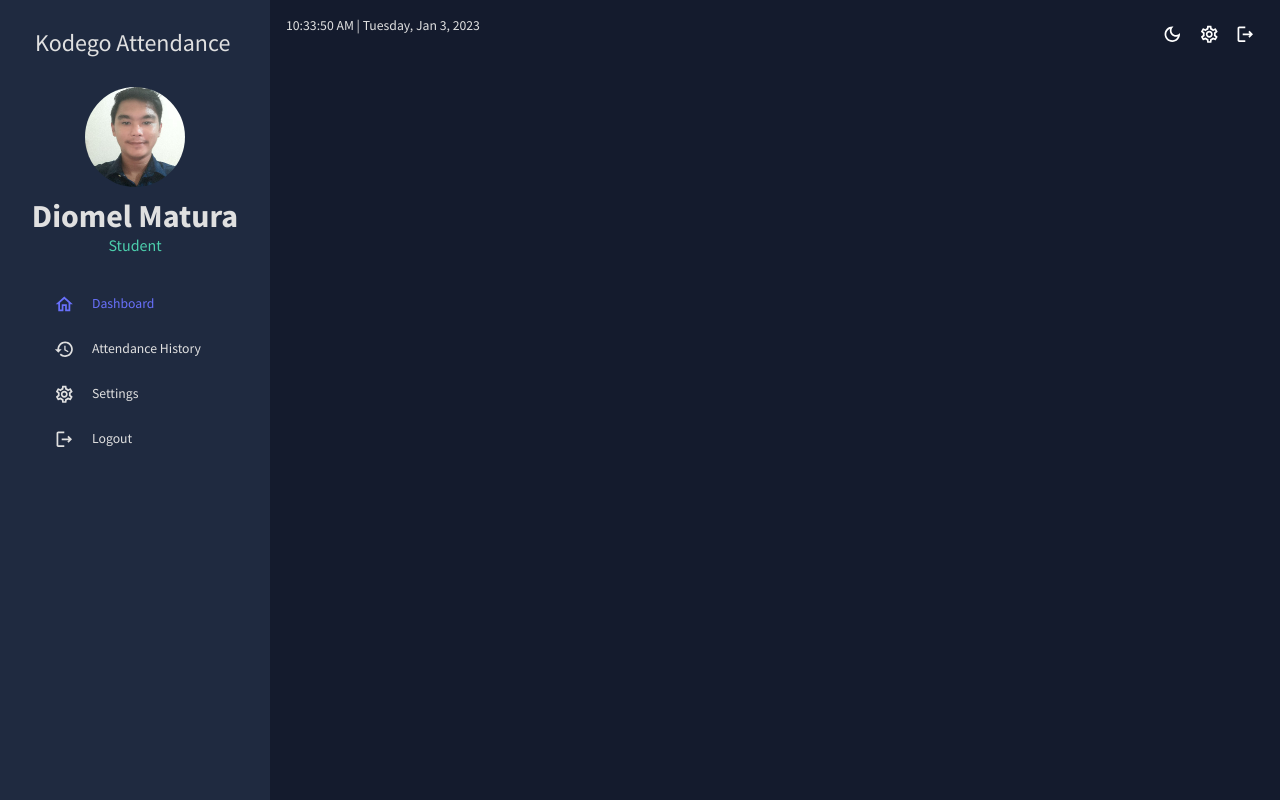
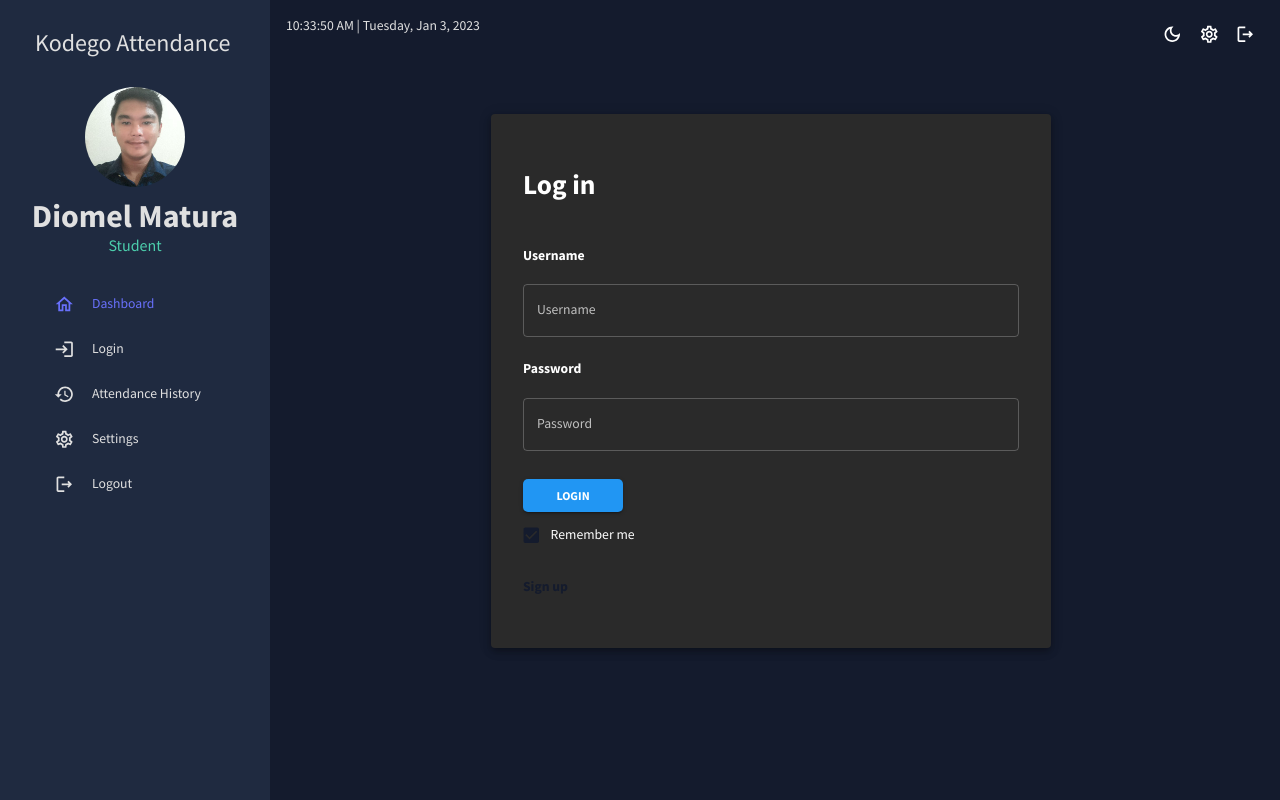
Before and after one commit to PrgDominique/kodegoattendance, a React (Vite) app: page /Login in a window 1280 px wide. Built offline with nearby package versions, Linux system fonts and the light colour scheme.

Commit message:
Login UI created

```diff
--- a/src/App.jsx
+++ b/src/App.jsx
@@ -5,6 +5,7 @@ import Sidebar from "./views/global/Sidebar";
 import Dashboard from "./views/dashboard";
 import Settings from "./views/dashboard/Settings";
 import AttendanceHis from "./views/dashboard/AttendanceHis";
+import Login from "./views/dashboard/Login";
 import { CssBaseline, ThemeProvider } from "@mui/material";
 import { ColorModeContext, useMode } from "./theme";
 
@@ -27,6 +28,7 @@ function App() {
               <Route path="/" element={<Dashboard />} />
               <Route path="/attendance-history" element={<AttendanceHis />} />
               <Route path="/Settings" element={<Settings />} />
+              <Route path="/Login" element={<Login />} />
             </Routes>
           </main>
         </div>
--- /dev/null
+++ b/src/views/dashboard/Login.jsx
@@ -0,0 +1,101 @@
+import { TextField, useTheme } from "@mui/material";
+import { tokens } from "../../theme";
+import { Container, Grid, Paper } from "@mui/material";
+import FormControlLabel from "@mui/material/FormControlLabel";
+import Checkbox from "@mui/material/Checkbox";
+import Button from "@mui/material/Button";
+import { spacing } from '@mui/system';
+import Link from '@mui/material/Link';
+
+// import VisibilityIcon from '@mui/icons-material/Visibility';
+// import InputAdornment from '@mui/material/InputAdornment';
+
+const Login = () => {
+  const theme = useTheme();
+  const colors = tokens(theme.palette.mode);
+
+  return (
+    <div>
+      <Container maxWidth="sm">
+        <Grid
+          container
+          spacing={1}
+          direction="column"
+          justifyContent="center"
+          style={{ minHeight: "80vh" }}
+        >
+          <Paper elevation={5} sx={{ padding: 4 }}>
+            <Grid container direction="column" spacing={0.5}>
+              <Grid item>
+                <h1>Log in</h1>
+              </Grid>
+              <Grid item>
+                <h4>Username</h4>
+                <TextField
+                  type="email"
+                  fullWidth
+                  label="Username"
+                  placeholder="Email address"
+                  variant="outlined"
+                />
+              </Grid>
+              <Grid item>
+                <h4>Password</h4>
+                <TextField
+                  type="password"
+                  fullWidth
+                  label="Password"
+                  placeholder="Password"
+                  variant="outlined"
+                //   InputProps={{
+                //     endAdornment:(
+                //         <InputAdornment position="end">
+                //             <IconButton
+                //             aria-label="toggle password"
+                //             edge="end">
+                //             <VisibilityIcon/>
+                //             </IconButton>
+                //         </InputAdornment>
+                //     )
+                //   }}
+                />
+              </Grid>
+              <Grid item>
+                <Button
+                    style={{
+                    borderRadius: 5,
+                    backgroundColor: "#2196f3",
+                    padding: "18px, 36px",
+                    fontsize: "18px",
+                    fontWeight: "bold"
+                }}
+                    variant="contained"
+                    href="#contained-buttons"
+                    sx={{ mt: 3,
+                          width: 100}}>
+                  LOGIN
+                </Button>
+              </Grid>
+              <Grid item>
+                <FormControlLabel
+                  control={<Checkbox defaultChecked />}
+                  label="Remember me"
+                />
+              </Grid>
+              <Grid item>
+                <h4 style={{
+                    color: "#2196f3"
+                }}>
+                    <Link href="#" underline="none">
+                        Sign up
+                    </Link></h4>
+              </Grid>
+            </Grid>
+          </Paper>
+        </Grid>
+      </Container>
+    </div>
+  );
+};
+
+export default Login;
--- a/src/views/global/Sidebar.jsx
+++ b/src/views/global/Sidebar.jsx
@@ -9,6 +9,7 @@ import MenuOutlinedIcon from "@mui/icons-material/MenuOutlined";
 import LogoutOutlinedIcon from '@mui/icons-material/LogoutOutlined';
 import SettingsOutlinedIcon from "@mui/icons-material/SettingsOutlined";
 import HistoryOutlinedIcon from '@mui/icons-material/HistoryOutlined';
+import LoginIcon from '@mui/icons-material/Login';
 
 const Item = ({ title, to, icon, selected, setSelected }) => {
   const theme = useTheme();
@@ -117,7 +118,15 @@ const Sidebar = () => {
               setSelected={setSelected}
             />
 
-<Item
+            <Item
+              title="Login"
+              to="/Login"
+              icon={<LoginIcon />}
+              selected={selected}
+              setSelected={setSelected}
+            />
+
+            <Item
               title="Attendance History"
               to="/attendance-history"
               icon={<HistoryOutlinedIcon />}
```
